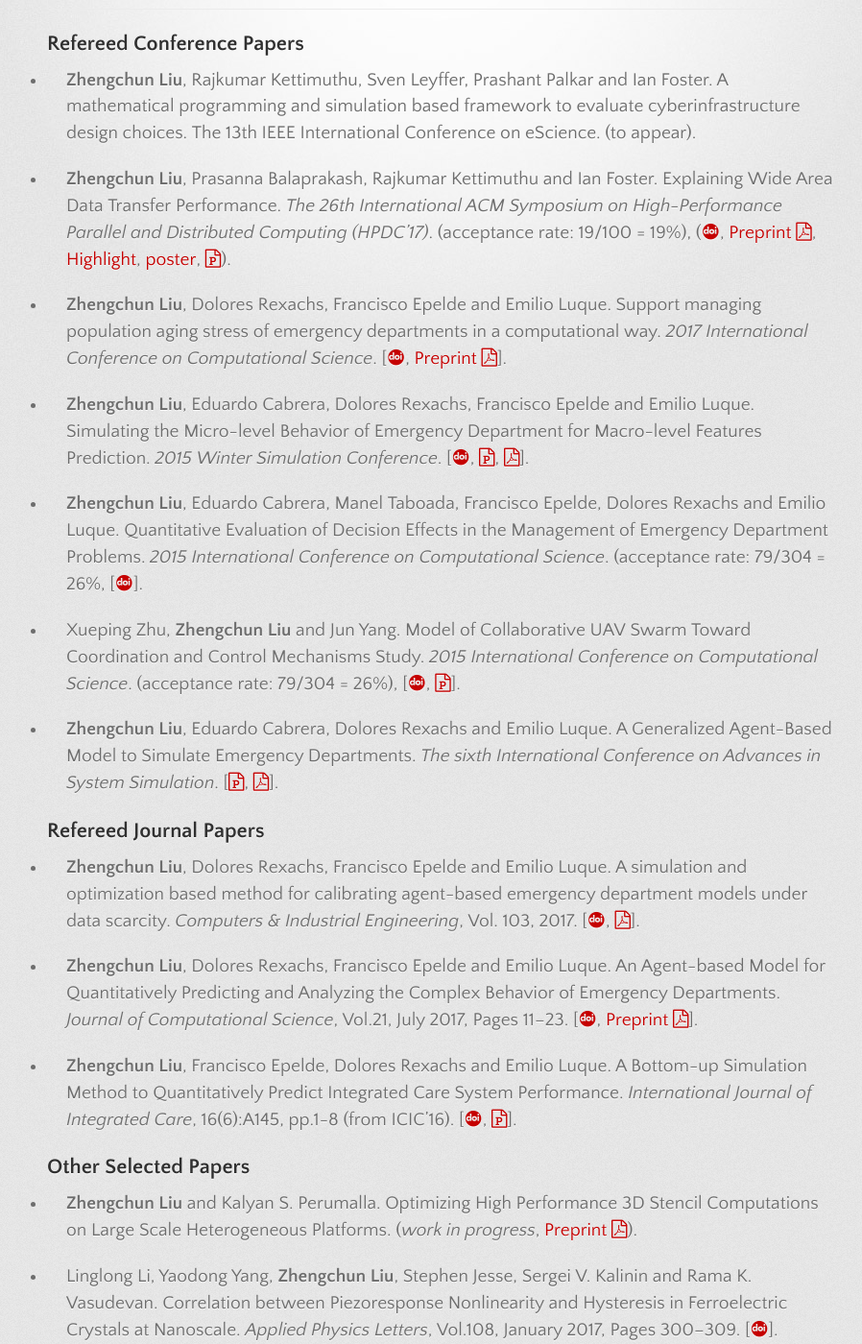
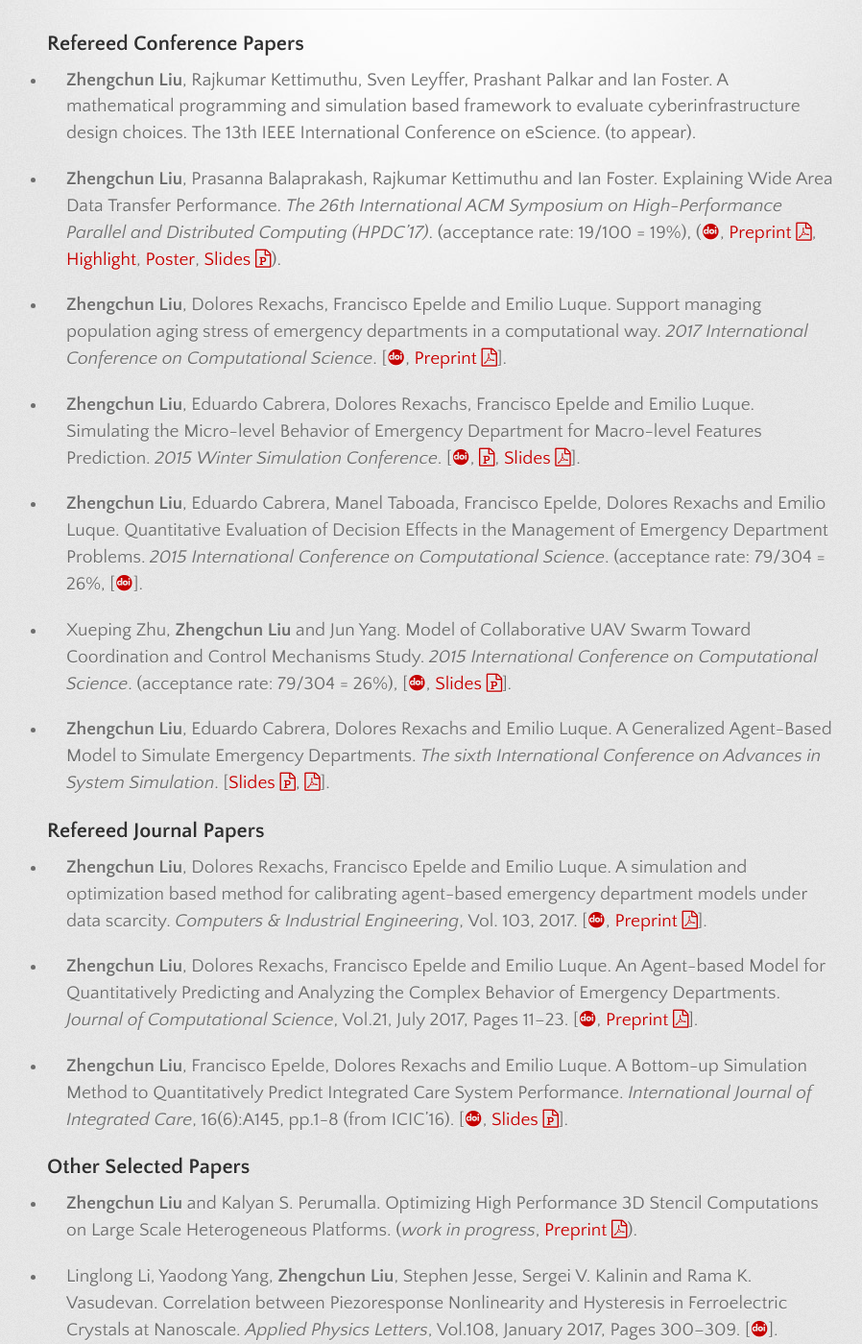
Before and after one commit to lzhengchun/lzhengchun.github.io, a Jekyll site: the page built from Publication.md, in a window 1280 px wide and 1400 px high, scrolled down 193 px. Shown: the whole window at 96% size, without its empty margins (181-1079 px from the left). Built offline with Jekyll 4.4.1, drawn with Linux system fonts in a browser that asks for light colours; some web fonts are replaced.

Commit message:
add, delete, polish etc.

```diff
--- a/Publication.md
+++ b/Publication.md
@@ -6,24 +6,24 @@ title: Home
 ## Refereed Conference Papers
 - __Zhengchun Liu__, Rajkumar Kettimuthu, Sven Leyffer, Prashant Palkar and Ian Foster. A mathematical programming and simulation based framework to evaluate cyberinfrastructure design choices. The 13th IEEE International Conference on eScience. (to appear).
 
-- __Zhengchun Liu__, Prasanna Balaprakash, Rajkumar Kettimuthu and Ian Foster. Explaining Wide Area Data Transfer Performance. *The 26th International ACM Symposium on High-Performance Parallel and Distributed Computing (HPDC'17)*. (acceptance rate: 19/100 = 19%), ([<i class="ai ai-doi" aria-hidden="true"></i>](https://doi.org/10.1145/3078597.3078605), [Preprint <i class="fa fa-file-pdf-o" aria-hidden="true"></i>](http://www.mcs.anl.gov/~zcliu/files/Explaining%20Wide%20Area%20Data%20Transfer%20Performance.pdf), [Highlight](http://www.mcs.anl.gov/articles/machine-learning-methods-used-develop-data-transfer-performance-models), [poster](file/hpdc17-poster.pdf), [<i class="fa fa-file-powerpoint-o" aria-hidden="true"></i>](file/slides-HPDC-2017-Zhengchun-Liu.pdf)).
+- __Zhengchun Liu__, Prasanna Balaprakash, Rajkumar Kettimuthu and Ian Foster. Explaining Wide Area Data Transfer Performance. *The 26th International ACM Symposium on High-Performance Parallel and Distributed Computing (HPDC'17)*. (acceptance rate: 19/100 = 19%), ([<i class="ai ai-doi" aria-hidden="true"></i>](https://doi.org/10.1145/3078597.3078605), [Preprint <i class="fa fa-file-pdf-o" aria-hidden="true"></i>](http://www.mcs.anl.gov/~zcliu/files/Explaining%20Wide%20Area%20Data%20Transfer%20Performance.pdf), [Highlight](http://www.mcs.anl.gov/articles/machine-learning-methods-used-develop-data-transfer-performance-models), [Poster](file/hpdc17-poster.pdf), [Slides <i class="fa fa-file-powerpoint-o" aria-hidden="true"></i>](file/slides-HPDC-2017-Zhengchun-Liu.pdf)).
 
 - __Zhengchun Liu__, Dolores Rexachs, Francisco Epelde and Emilio Luque. Support managing population aging stress of emergency departments in a computational way. *2017 International Conference on Computational Science*. [[<i class="ai ai-doi" aria-hidden="true"></i>](https://doi.org/10.1016/j.procs.2017.05.147), [Preprint <i class="fa fa-file-pdf-o" aria-hidden="true"></i>](file/aging-iccs2017.pdf)].
 
-- __Zhengchun Liu__, Eduardo Cabrera, Dolores Rexachs, Francisco Epelde and Emilio Luque. Simulating the Micro-level Behavior of Emergency Department for Macro-level Features Prediction. *2015 Winter Simulation Conference*. [[<i class="ai ai-doi" aria-hidden="true"></i>](https://doi.org/10.1109/WSC.2015.7408162), [<i class="fa fa-file-powerpoint-o" aria-hidden="true"></i>](file/Z.Liu-WSC-2015.pdf), [<i class="fa fa-file-pdf-o" aria-hidden="true"></i>](file/wsc15-micro2macro.pdf)].
+- __Zhengchun Liu__, Eduardo Cabrera, Dolores Rexachs, Francisco Epelde and Emilio Luque. Simulating the Micro-level Behavior of Emergency Department for Macro-level Features Prediction. *2015 Winter Simulation Conference*. [[<i class="ai ai-doi" aria-hidden="true"></i>](https://doi.org/10.1109/WSC.2015.7408162), [<i class="fa fa-file-powerpoint-o" aria-hidden="true"></i>](file/Z.Liu-WSC-2015.pdf), [Slides <i class="fa fa-file-pdf-o" aria-hidden="true"></i>](file/wsc15-micro2macro.pdf)].
 
 - __Zhengchun Liu__, Eduardo Cabrera, Manel Taboada, Francisco Epelde, Dolores Rexachs and Emilio Luque. Quantitative Evaluation of Decision Effects in the Management of Emergency Department Problems. *2015 International Conference on Computational Science*. (acceptance rate: 79/304 = 26%, [[<i class="ai ai-doi" aria-hidden="true"></i>](https://doi.org/10.1016/j.procs.2015.05.265)].
 
-- Xueping Zhu, __Zhengchun Liu__ and Jun Yang. Model of Collaborative UAV Swarm Toward Coordination and Control Mechanisms Study. *2015 International Conference on Computational Science*. (acceptance rate: 79/304 = 26%), [[<i class="ai ai-doi" aria-hidden="true"></i>](https://doi.org/10.1016/j.procs.2015.05.274), [<i class="fa fa-file-powerpoint-o" aria-hidden="true"></i>](file/uav-agent.pdf)].
+- Xueping Zhu, __Zhengchun Liu__ and Jun Yang. Model of Collaborative UAV Swarm Toward Coordination and Control Mechanisms Study. *2015 International Conference on Computational Science*. (acceptance rate: 79/304 = 26%), [[<i class="ai ai-doi" aria-hidden="true"></i>](https://doi.org/10.1016/j.procs.2015.05.274), [Slides <i class="fa fa-file-powerpoint-o" aria-hidden="true"></i>](file/uav-agent.pdf)].
 
-- __Zhengchun Liu__, Eduardo Cabrera, Dolores Rexachs and Emilio Luque. A Generalized Agent-Based Model to Simulate Emergency Departments. *The sixth International Conference on Advances in System Simulation*. [[<i class="fa fa-file-powerpoint-o" aria-hidden="true"></i>](file/SIMUL_2014_slide.pdf), [<i class="fa fa-file-pdf-o" aria-hidden="true"></i>](file/SIMUL_2014_article.pdf)].
+- __Zhengchun Liu__, Eduardo Cabrera, Dolores Rexachs and Emilio Luque. A Generalized Agent-Based Model to Simulate Emergency Departments. *The sixth International Conference on Advances in System Simulation*. [[Slides <i class="fa fa-file-powerpoint-o" aria-hidden="true"></i>](file/SIMUL_2014_slide.pdf), [<i class="fa fa-file-pdf-o" aria-hidden="true"></i>](file/SIMUL_2014_article.pdf)].
 
 ## Refereed Journal Papers
-- __Zhengchun Liu__, Dolores Rexachs, Francisco Epelde and Emilio Luque. A simulation and optimization based method for calibrating agent-based emergency department models under data scarcity. *Computers & Industrial Engineering*, Vol. 103, 2017. [[<i class="ai ai-doi" aria-hidden="true"></i>](https://doi.org/10.1016/j.cie.2016.11.036), [<i class="fa fa-file-pdf-o" aria-hidden="true"></i>](file/abm-calibration-zhengchun-liu.pdf)].
+- __Zhengchun Liu__, Dolores Rexachs, Francisco Epelde and Emilio Luque. A simulation and optimization based method for calibrating agent-based emergency department models under data scarcity. *Computers & Industrial Engineering*, Vol. 103, 2017. [[<i class="ai ai-doi" aria-hidden="true"></i>](https://doi.org/10.1016/j.cie.2016.11.036), [Preprint <i class="fa fa-file-pdf-o" aria-hidden="true"></i>](file/abm-calibration-zhengchun-liu.pdf)].
 
 - __Zhengchun Liu__, Dolores Rexachs, Francisco Epelde and Emilio Luque. An Agent-based Model for Quantitatively Predicting and Analyzing the Complex Behavior of Emergency Departments. *Journal of Computational Science*, Vol.21, July 2017, Pages 11–23. [[<i class="ai ai-doi" aria-hidden="true"></i>](https://doi.org/10.1016/j.jocs.2017.05.015), [Preprint <i class="fa fa-file-pdf-o" aria-hidden="true"></i>](file/abm-ed-mdl_Zhengchun-Liu.pdf)].
 
-- __Zhengchun Liu__, Francisco Epelde, Dolores Rexachs and Emilio Luque. A Bottom-up Simulation Method to Quantitatively Predict Integrated Care System Performance. *International Journal of Integrated Care*, 16(6):A145, pp.1-8 (from ICIC'16). [[<i class="ai ai-doi" aria-hidden="true"></i>](http://www.ijic.org/articles/abstract/10.5334/ijic.2693/), [<i class="fa fa-file-powerpoint-o" aria-hidden="true"></i>](file/5.8_Zhengchun_Liu_139.pdf)].
+- __Zhengchun Liu__, Francisco Epelde, Dolores Rexachs and Emilio Luque. A Bottom-up Simulation Method to Quantitatively Predict Integrated Care System Performance. *International Journal of Integrated Care*, 16(6):A145, pp.1-8 (from ICIC'16). [[<i class="ai ai-doi" aria-hidden="true"></i>](http://www.ijic.org/articles/abstract/10.5334/ijic.2693/), [Slides <i class="fa fa-file-powerpoint-o" aria-hidden="true"></i>](file/5.8_Zhengchun_Liu_139.pdf)].
 
 ## Other Selected Papers
 - __Zhengchun Liu__ and Kalyan S. Perumalla. Optimizing High Performance 3D Stencil Computations on Large Scale Heterogeneous Platforms. (_work in progress_, [Preprint <i class="fa fa-file-pdf-o" aria-hidden="true"></i>](file/B2R-3d.pdf)).
```
